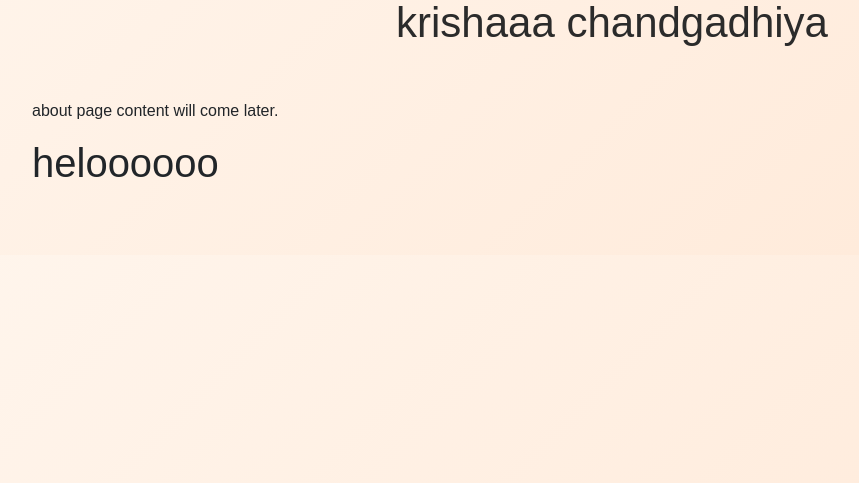
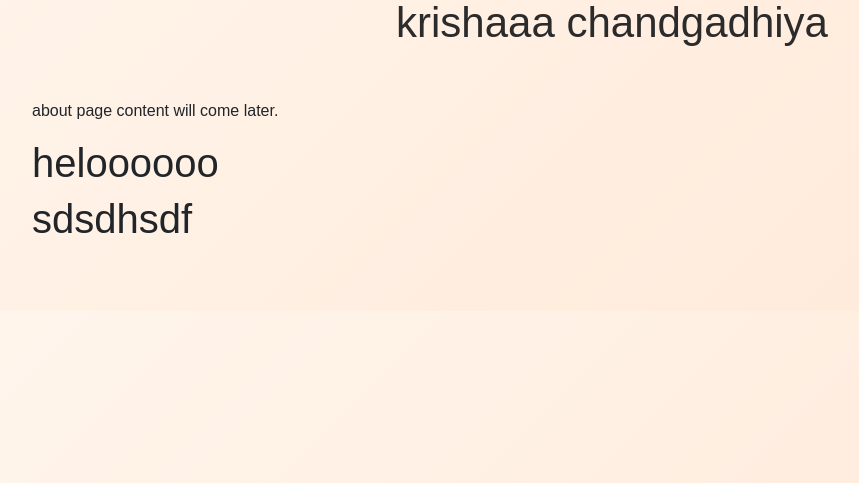
Before and after one commit to krinarank/leela_project_1, a Django app: page /about/ in a window 1280 px wide. Shown: the part 190-673 px from the top of the page, without its empty margins (28-887 px from the left). Run offline with Django 5.2, Linux system fonts and the light colour scheme.

Commit message:
krisha branch check

```diff
--- a/restaurant/templates/menu/about.html
+++ b/restaurant/templates/menu/about.html
@@ -4,4 +4,5 @@
 <h2>Welcome to Our Restaurant krinaaaaaaaaaaa rankkkk krishaaa chandgadhiya</h2>
 <p>about page content will come later.</p>
 <h1>heloooooo</h1>
+<h1>sdsdhsdf</h1>
 {% endblock %}
```
